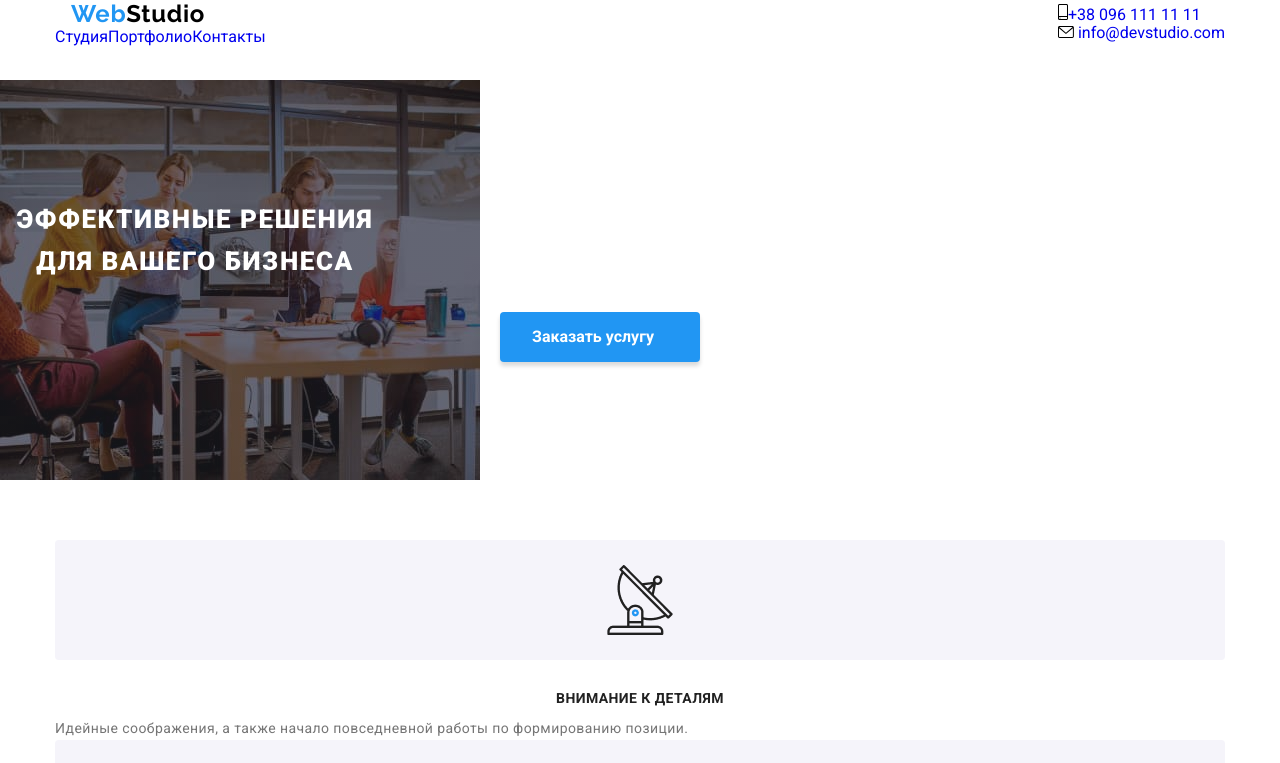
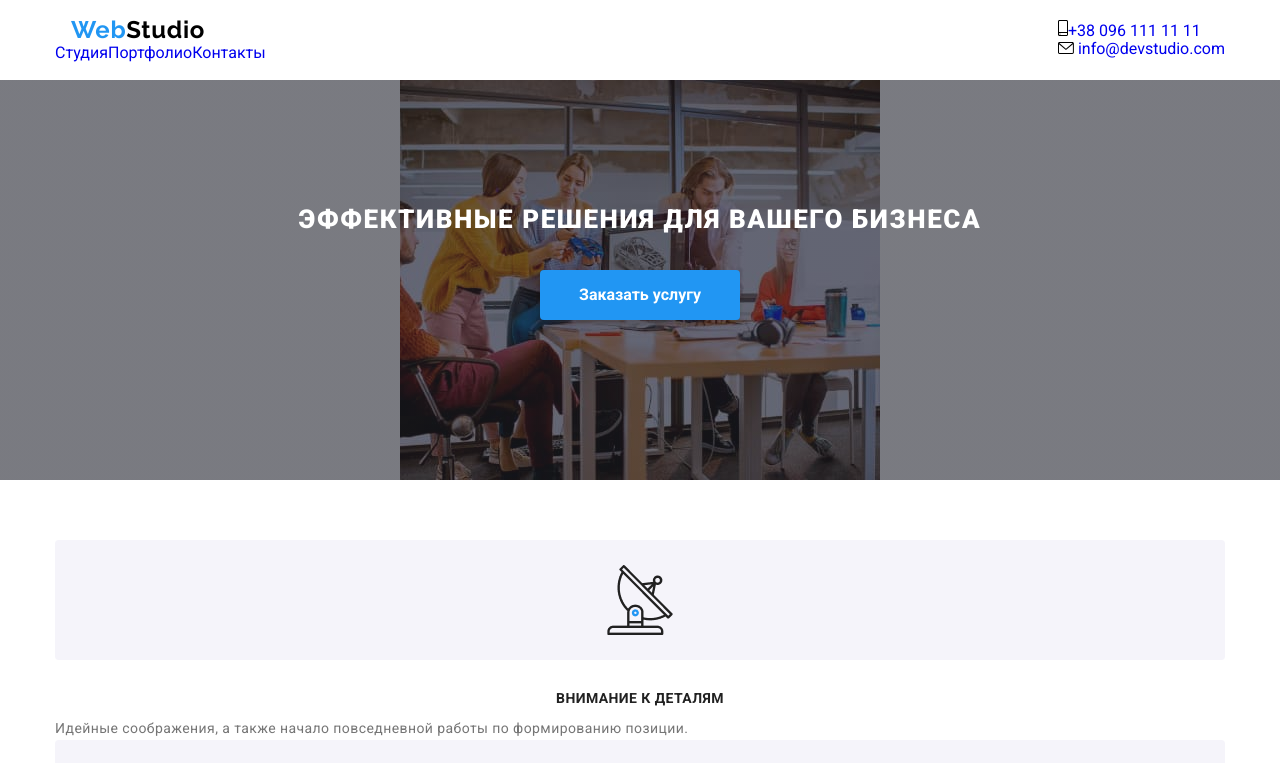
Before and after one commit to Alyona-Ihnatenko/goit-markup-hw-08, a plain HTML site: page index.html in a window 1280 px wide. Shown: the top 763 px of the page. Drawn offline with nearby package versions, Linux system fonts and the light colour scheme; files whose address does not match are found by name.

Commit message:
нашла ошибку.сделано до футера

```diff
--- a/sass/components/_hero-btn.scss
+++ b/sass/components/_hero-btn.scss
@@ -7,10 +7,10 @@
   line-height: $lh-my;
   font-weight: $fw;
 }
-@media screen and(min-width:480px){
+
 .hero-btn {
-  display: flex;
-  align-items: center;
+   align-items: center;
+   text-align: center;
     padding: 10px 32px;
     width: 200px;
     font-family: var(--text-font);
@@ -24,8 +24,6 @@
     transition-timing-function: var(--cubic);
     cursor: pointer;
     border: none;
-    margin-right: auto;
-    margin-left: auto;
 
     &:hover,
     &:focus {
@@ -34,4 +32,3 @@
     }
 
   }
-}
--- a/sass/components/_title-description.scss
+++ b/sass/components/_title-description.scss
@@ -34,5 +34,6 @@ margin-bottom: 10px;
 .our-clients-title{
 @include line-height-calc(28, 33, 500);
 text-align: center;
-letter-spacing: 0.03em
+letter-spacing: 0.03em;
+margin-bottom: 30px;
 }
--- a/sass/layout/_header.scss
+++ b/sass/layout/_header.scss
@@ -42,6 +42,7 @@
     .auth-nav{
       display: none;
     }
+  }
     .header{
       padding-top:16px;
       padding-bottom: 16px;
@@ -178,7 +179,7 @@
       border-right: 1px solid rgba(33, 33, 33, 0.2);
 
          }
- }
+
 
   @media screen and (min-width:768px){
     .burger-btn{
--- a/sass/layout/_hero.scss
+++ b/sass/layout/_hero.scss
@@ -137,10 +137,11 @@
     margin-bottom: 60px;
     padding-top: 118px;
     padding-bottom: 118px;
+
     }
     .hero-title {
-     width: 360px;
      text-align: center;
+     align-items: center;
      margin-bottom: 30px;
      font-family:var(--text-font);
      font-style: normal;
@@ -151,19 +152,16 @@
     }
     .overlay{
       height: 400px;
-      max-width: 480px;
+     background-position: center;
       background-repeat: no-repeat;
       background-image: linear-gradient( to right,
       rgba(47, 48, 58, 0.4),
       rgba(47, 48, 58, 0.4)),
       url(../images/hw-08/header/Header-img.jpg)
     }
-     @media screen and (min-device-pixel-ratio: 2),
-      screen and (-webkit-min-device-pixel-ratio: 2),
-      screen and (-o-min-device-pixel-ratio: 2/1),
-      screen and (min-resolution: 192dpi),
-      screen and (min-resolution: 2dppx),
-      screen and(min-width:480px) {
+    @media screen and (min-device-pixel-ratio: 2),
+    screen and (min-resolution: 192dpi),
+     screen and (min-resolution: 2dppx) {
         .overlay{
           background-image:linear-gradient( to right,
           rgba(47, 48, 58, 0.4),
@@ -174,7 +172,10 @@
       }
 
     .hero-above-side {
+      align-items: center;
       text-align: center;
+      margin-left: auto;
+      margin-right: auto;
 
     }
     .hero-list-item::before{
--- a/sass/layout/_our-clients.scss
+++ b/sass/layout/_our-clients.scss
@@ -81,7 +81,8 @@
        display: flex;
        text-decoration: none;
        height: 90px;
-       width:calc((100%-60px)/2);
+       width: 210px;
+      /* width:calc((100%-60px)/2);*/
        margin: 0 15px 30px 15px;
 
 
```
Also changed, not shown: css/main.css, css/main.min.css, css/portfolio.css, css/portfolio.min.css, 4 other files.
